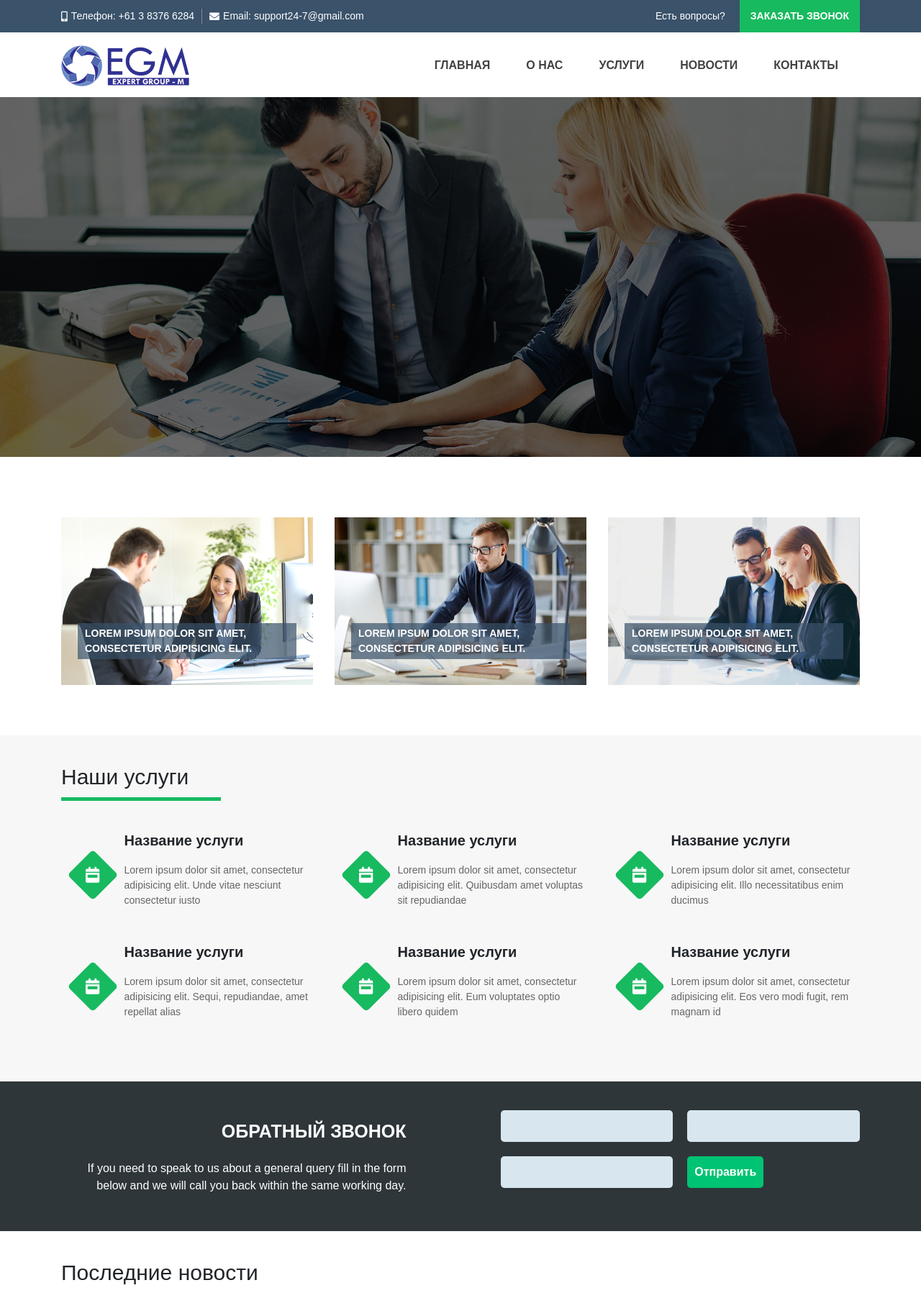
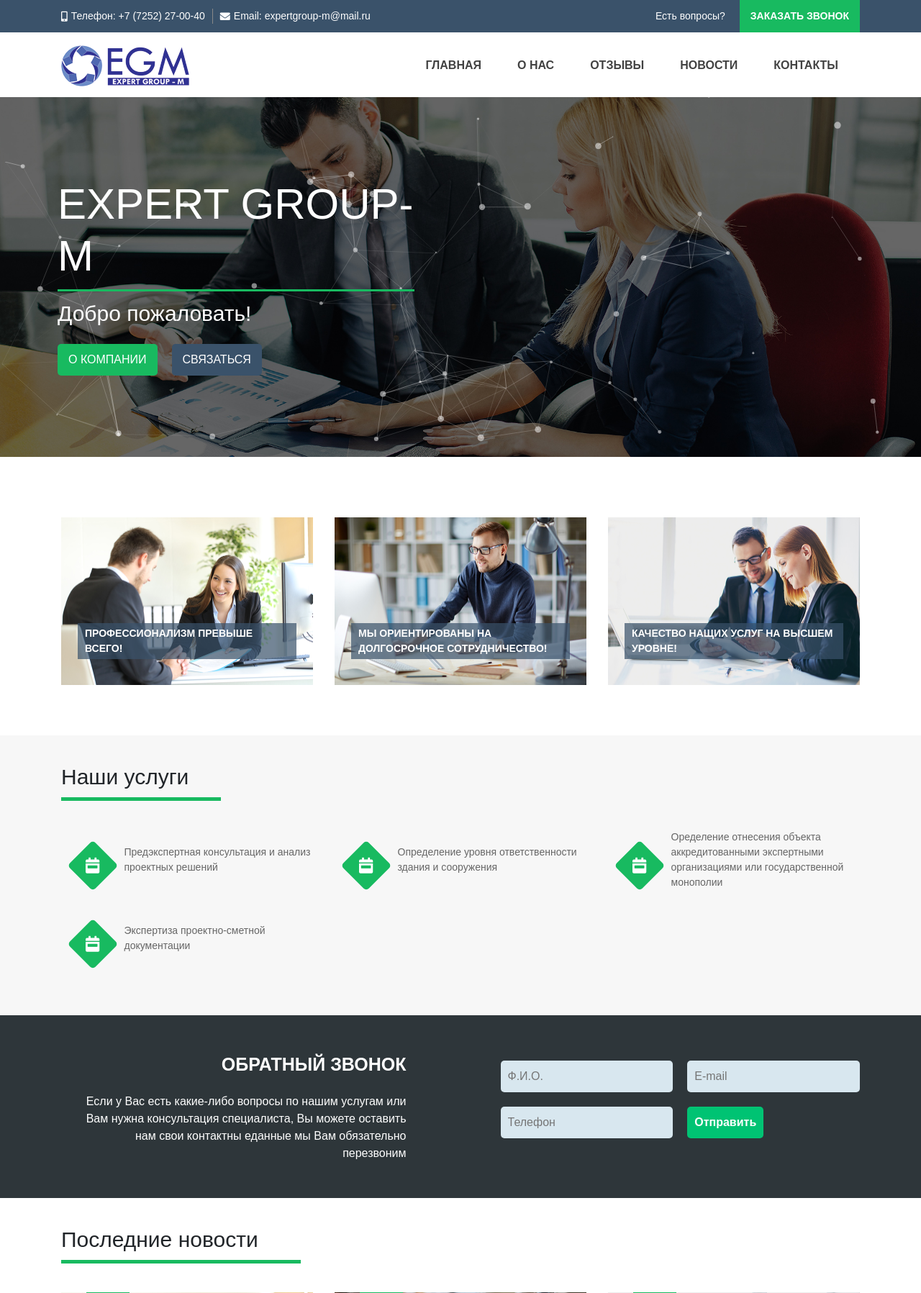
Before and after one commit to baglansariev/corp, a PHP site: page / in a window 1280 px wide. Shown: the top 1797 px of the page at 72% size. Run offline with PHP 8.4, Linux system fonts and the light colour scheme; data that the repository does not hold is empty; some libraries are stand-ins or nearby versions; some web fonts are replaced.

Commit message:
slider has been modified

```diff
--- a/application/layouts/helpers/header.php
+++ b/application/layouts/helpers/header.php
@@ -5,13 +5,13 @@
 				<p class="top-phone">
 					<i class="fas fa-mobile-alt"></i>
 					<span>
-						Телефон: +61 3 8376 6284
+						Телефон: +7 (7252) 27-00-40
 					</span>
 				</p>
 				<p class="top-email">
 					<i class="fas fa-envelope"></i>
 					<span>
-						Email: support24-7@gmail.com
+						Email: expertgroup-m@mail.ru
 					</span>
 				</p>
 			</div>
@@ -35,7 +35,7 @@
 						<li>О нас</li>
 					</a>
 					<a href="">
-						<li>Услуги</li>
+						<li>Отзывы</li>
 					</a>
 					<a href="/news">
 						<li>Новости</li>
--- a/application/views/Main/index.php
+++ b/application/views/Main/index.php
@@ -3,6 +3,16 @@
 		<div class="slider-image">
 			<img src="/public/images/1.jpg" alt="">
 			<div id="particles-js"></div>
+			<div class="slider-text">
+				<div>
+					<h2 class="slider-text-heading">EXPERT GROUP-M</h2>
+					<span>Добро пожаловать!</span>
+				</div>
+				<div class="slider-links">
+					<a href="/about">О компании</a>
+					<a href="/contact">Связаться</a>
+				</div>
+			</div>
 		</div>
 	</div>
 </div>
@@ -11,21 +21,21 @@
 		<div class="intro-block col-xlg-4 col-lg-4">
 			<div class="intro-cover">
 				<p class="intro-text">
-					Lorem ipsum dolor sit amet, consectetur adipisicing elit. Itaque impedit dignissimos obcaecati iste sed corporis, necessitatibus recusandae, dolorem animi!
+					Наша команда состоит из профессионалов своих областей которые нацелены на выполнение задач компании
 				</p>
-				<a href="" class="info-btn itro-btn">
+				<a href="/about" class="info-btn itro-btn">
 					Подробнее
 				</a>
 			</div>
 			<img src="/public/images/intro-1.jpg" alt="">
 			<p class="intro-label">
-				Lorem ipsum dolor sit amet, consectetur adipisicing elit.
+				Профессионализм превыше всего!
 			</p>
 		</div>
 		<div class="intro-block col-xlg-4 col-lg-4">
 			<div class="intro-cover">
 				<p class="intro-text">
-					Lorem ipsum dolor sit amet, consectetur adipisicing elit. Numquam sapiente enim esse. Corporis saepe, vitae.
+					При работе с нашими клиентами мы ценим долгосрочное сотрудничество и всегда предлагаем взаимовыгодные условия
 				</p>
 				<a href="" class="info-btn itro-btn">
 					Подробнее
@@ -33,13 +43,13 @@
 			</div>
 			<img src="/public/images/intro-2.jpg" alt="">
 			<p class="intro-label">
-				Lorem ipsum dolor sit amet, consectetur adipisicing elit.
+				Мы ориентированы на долгосрочное сотрудничество!
 			</p>
 		</div>
 		<div class="intro-block col-xlg-4 col-lg-4">
 			<div class="intro-cover">
 				<p class="intro-text">
-					Lorem ipsum dolor sit amet, consectetur adipisicing elit. Maiores, iusto, facere dolores necessitatibus temporibus possimus quo porro tenetur veniam dolorum sapiente
+					Мы всегда нацелены на высокое качество предоставляемых нами услуг!
 				</p>
 				<a href="" class="info-btn itro-btn">
 					Подробнее
@@ -47,7 +57,7 @@
 			</div>
 			<img src="/public/images/intro-3.jpg" alt="">
 			<p class="intro-label">
-				Lorem ipsum dolor sit amet, consectetur adipisicing elit.
+				Качество нащих услуг на высшем уровне!
 			</p>
 		</div>
 	</div>
@@ -63,11 +73,11 @@
 					</span>
 				</div>
 				<div class="service-text">
-					<p class="service-text-heading">
+					<!-- <p class="service-text-heading">
 						Название услуги
-					</p>
+					</p> -->
 					<p class="service-text-block">
-						Lorem ipsum dolor sit amet, consectetur adipisicing elit. Unde vitae nesciunt consectetur iusto
+						Предэкспертная консультация и анализ проектных решений
 					</p>
 				</div>
 			</div>
@@ -78,11 +88,11 @@
 					</span>
 				</div>
 				<div class="service-text">
-					<p class="service-text-heading">
+					<!-- <p class="service-text-heading">
 						Название услуги
-					</p>
+					</p> -->
 					<p class="service-text-block">
-						Lorem ipsum dolor sit amet, consectetur adipisicing elit. Quibusdam amet voluptas sit repudiandae
+						Определение уровня ответственности здания и сооружения
 					</p>
 				</div>
 			</div>
@@ -93,11 +103,11 @@
 					</span>
 				</div>
 				<div class="service-text">
-					<p class="service-text-heading">
+					<!-- <p class="service-text-heading">
 						Название услуги
-					</p>
+					</p> -->
 					<p class="service-text-block">
-						Lorem ipsum dolor sit amet, consectetur adipisicing elit. Illo necessitatibus enim ducimus
+						Оределение отнесения объекта аккредитованными экспертными организациями или государственной монополии
 					</p>
 				</div>
 			</div>
@@ -108,41 +118,11 @@
 					</span>
 				</div>
 				<div class="service-text">
-					<p class="service-text-heading">
+					<!-- <p class="service-text-heading">
 						Название услуги
-					</p>
+					</p> -->
 					<p class="service-text-block">
-						Lorem ipsum dolor sit amet, consectetur adipisicing elit. Sequi, repudiandae, amet repellat alias
-					</p>
-				</div>
-			</div>
-			<div class="service col-xlg-4 col-lg-4">
-				<div class="service-icon">
-					<span>
-						<i class="fas fa-calendar-week"></i>
-					</span>
-				</div>
-				<div class="service-text">
-					<p class="service-text-heading">
-						Название услуги
-					</p>
-					<p class="service-text-block">
-						Lorem ipsum dolor sit amet, consectetur adipisicing elit. Eum voluptates optio libero quidem
-					</p>
-				</div>
-			</div>
-			<div class="service col-xlg-4 col-lg-4">
-				<div class="service-icon">
-					<span>
-						<i class="fas fa-calendar-week"></i>
-					</span>
-				</div>
-				<div class="service-text">
-					<p class="service-text-heading">
-						Название услуги
-					</p>
-					<p class="service-text-block">
-						Lorem ipsum dolor sit amet, consectetur adipisicing elit. Eos vero modi fugit, rem magnam id
+						Экспертиза проектно-сметной документации
 					</p>
 				</div>
 			</div>
@@ -157,16 +137,16 @@
 					Обратный звонок
 				</p>
 				<p class="callback-intro-text">
-					 If you need to speak to us about a general query fill in the form below and we will call you back within the same working day.
+					 Если у Вас есть какие-либо вопросы по нашим услугам или Вам нужна консультация специалиста, Вы можете оставить нам свои контактны еданные мы Вам обязательно перезвоним
 				</p>
 			</div>
 			<form action="">
 				<div>
-					<input name="full-name" type="text">
-					<input name="phone" type="text">
+					<input name="full-name" type="text" placeholder="Ф.И.О.">
+					<input name="phone" type="text" placeholder="Телефон">
 				</div>
 				<div>
-					<input name="email" type="text">
+					<input name="email" type="text" placeholder="E-mail">
 					<input class="info-btn" type="submit" value="Отправить">
 				</div>
 			</form>
--- a/public/style/css/main.css
+++ b/public/style/css/main.css
@@ -134,6 +134,54 @@ header{
 	height: 100%;
 	top: 0;
 	left: 0;
+}
+.slider-text{
+	position: absolute;
+	width: 45%;
+	height: 100%;
+	display: flex;
+	flex-direction: column;
+	justify-content: center;
+	padding-left: 80px;
+	top: 0;
+	left: 0;
+	z-index: 102;
+	color: #fff;
+}
+.slider-text div:first-of-type{
+	display: flex;
+	flex-direction: column;
+	margin-bottom: 20px;
+}
+.slider-text div span{
+	font-size: 30px;
+}
+.slider-links{
+	display: flex;
+	align-items: center;
+	flex-wrap: wrap;
+}
+.slider-links a{
+	padding: 10px 15px;
+	background-color: #18BA60;
+	border-radius: 5px;
+	margin-right: 20px;
+	text-transform: uppercase;
+	transition: all ease 0.4s;
+}
+.slider-links a:last-of-type{
+	background-color: #3A526A;
+}
+.slider-links a:last-of-type:hover{
+	background-color: #18BA60;
+}
+.slider-links a:first-of-type:hover{
+	background-color: #3A526A;
+}
+.slider-text-heading{
+	padding-bottom: 10px;
+	font-size: 60px;
+	border-bottom: 3px solid #18BA60;
 }
 .slider-image img{
 	width: 100%;
--- a/public/style/js/app.js
+++ b/public/style/js/app.js
@@ -1,4 +1,46 @@
 $(function(){
+
+
+	// // Main Slider - Turn on if there is slider images
+	// var sliderWidth = 100;
+	// var sliderTimer;
+	// var sliderViewportChildCount = $('.slider-viewport').children().length;
+
+	// $('.slider-viewport').width(sliderViewportChildCount * sliderWidth + 'vw');
+
+	// sliderTimer=setInterval(nextSlide,5000);
+ //    $('.fa-chevron-right').click(function(){
+ //        clearInterval(sliderTimer);
+ //        nextSlide();
+ //        sliderTimer=setInterval(nextSlide,5000);
+ //    });
+ //    $('.fa-chevron-left').click(function(){
+ //        clearInterval(sliderTimer);
+ //        prevSlide();
+ //        sliderTimer=setInterval(nextSlide,5000);
+ //    });
+
+
+ //    function nextSlide(){
+	//     var currentSlide=parseInt($('.slider-viewport').data('current'));
+	//     currentSlide++;
+	//     if(currentSlide>=$('.slider-viewport').children().length){
+	//         currentSlide=0;
+	//     }
+	//     $('.slider-viewport').animate({left: -currentSlide*sliderWidth + 'vw'},1000).data('current',currentSlide);
+	// }
+
+	// function prevSlide(){
+	//     var currentSlide=parseInt($('.slider-viewport').data('current'));
+	//     currentSlide--;
+	//     if(currentSlide<0)
+	//     {
+	//         currentSlide=$('.slider-viewport').children().length-1;
+	//     }
+	//     $('.slider-viewport').animate({left: -currentSlide*sliderWidth + 'vw'},1000).data('current',currentSlide);
+	// }
+
+
 
 	// intro-block HOVER EFFECT
 	$('.intro-cover').width($('.intro-block img').width());
@@ -31,7 +73,7 @@ $(function(){
 	});
 
 
-	owl carousel setup
+	//owl carousel setup
 	$('.owl-carousel').owlCarousel({
 	    loop:true,
 	    margin:10,
@@ -50,9 +92,6 @@ $(function(){
 	});
 
 
-
-
-
 	particlesJS.load('particles-js', '/public/style/particles/particles.json', function() {
 		console.log('callback - particles.js config loaded');
 	});
```
